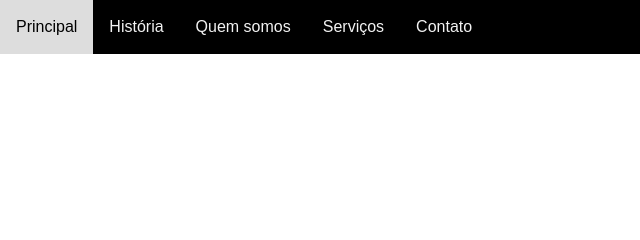
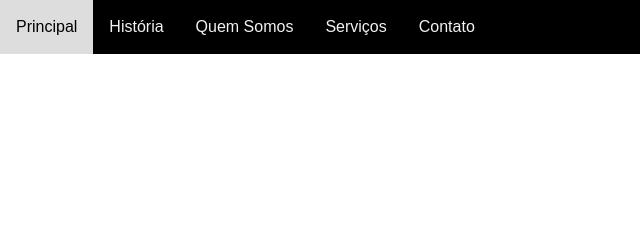
Before and after one commit to byancao/AMBHAR, a plain HTML site: page index.html in a window 1280 px wide. Shown: the top 240 px of the page, 0-640 px from the left. Drawn offline with Linux system fonts and the light colour scheme.

Commit message:
Update index.html

```diff
--- a/index.html
+++ b/index.html
@@ -30,7 +30,6 @@
   text-decoration: none;
 }
 
-/* Change color on hover */
 .topnav a:hover {
   background-color: #ddd;
   color: black;
@@ -137,7 +136,7 @@
   <div class="topnav">
     <a href="index.html">Principal</a>
     <a href="historia.html">História</a>
-    <a href="qmsomos.html">Quem somos</a>
+    <a href="qmsomos.html">Quem Somos</a>
     <a href="servicos.html" >Serviços</a>
     <a href="contato.html" >Contato</a>
 
```
